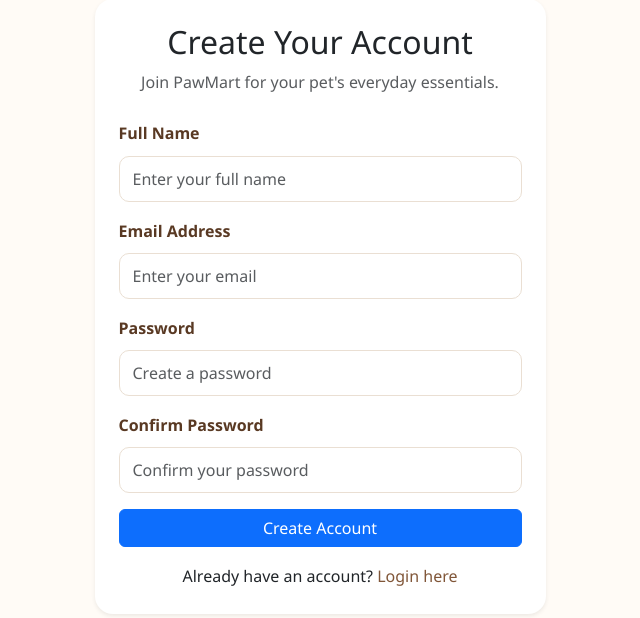
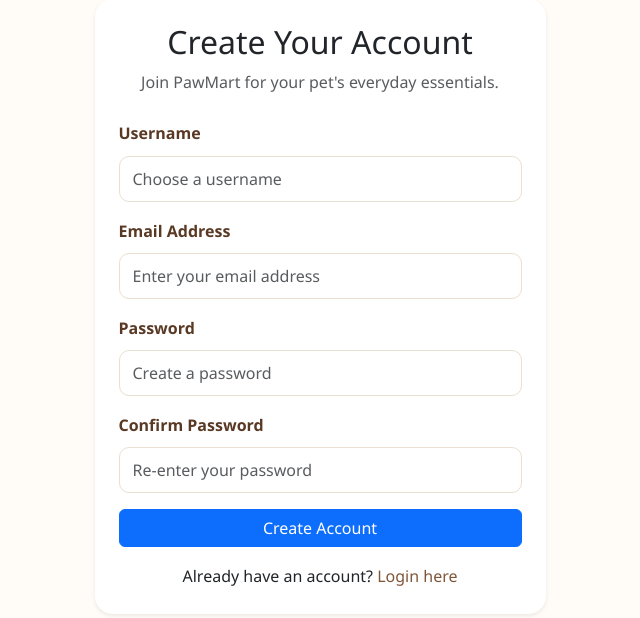
Before and after one commit to plazachristian221/Karinderya-repo, a Flask app: page /register in a window 1280 px wide. Shown: the part 160-778 px from the top of the page, without its empty margins (320-960 px from the left). Run offline with Flask 3, Linux system fonts and the light colour scheme; some libraries are stand-ins or nearby versions.

Commit message:
Fix base template for register

```diff
--- a/templates/register.html
+++ b/templates/register.html
@@ -17,15 +17,15 @@
                 <form method="POST" action="{{ url_for('register') }}">
 
                     <div class="mb-3">
-                        <label for="full_name" class="form-label">
-                            Full Name
+                        <label for="username" class="form-label">
+                            Username
                         </label>
                         <input type="text"
                                class="form-control"
-                               id="full_name"
-                               name="full_name"
-                               placeholder="Enter your full name"
-                               autocomplete="name"
+                               id="username"
+                               name="username"
+                               placeholder="Choose a username"
+                               autocomplete="username"
                                required>
                     </div>
 
@@ -37,7 +37,7 @@
                                class="form-control"
                                id="email"
                                name="email"
-                               placeholder="Enter your email"
+                               placeholder="Enter your email address"
                                autocomplete="email"
                                required>
                     </div>
@@ -64,7 +64,7 @@
                                class="form-control"
                                id="confirm_password"
                                name="confirm_password"
-                               placeholder="Confirm your password"
+                               placeholder="Re-enter your password"
                                autocomplete="new-password"
                                minlength="8"
                                required>
```
